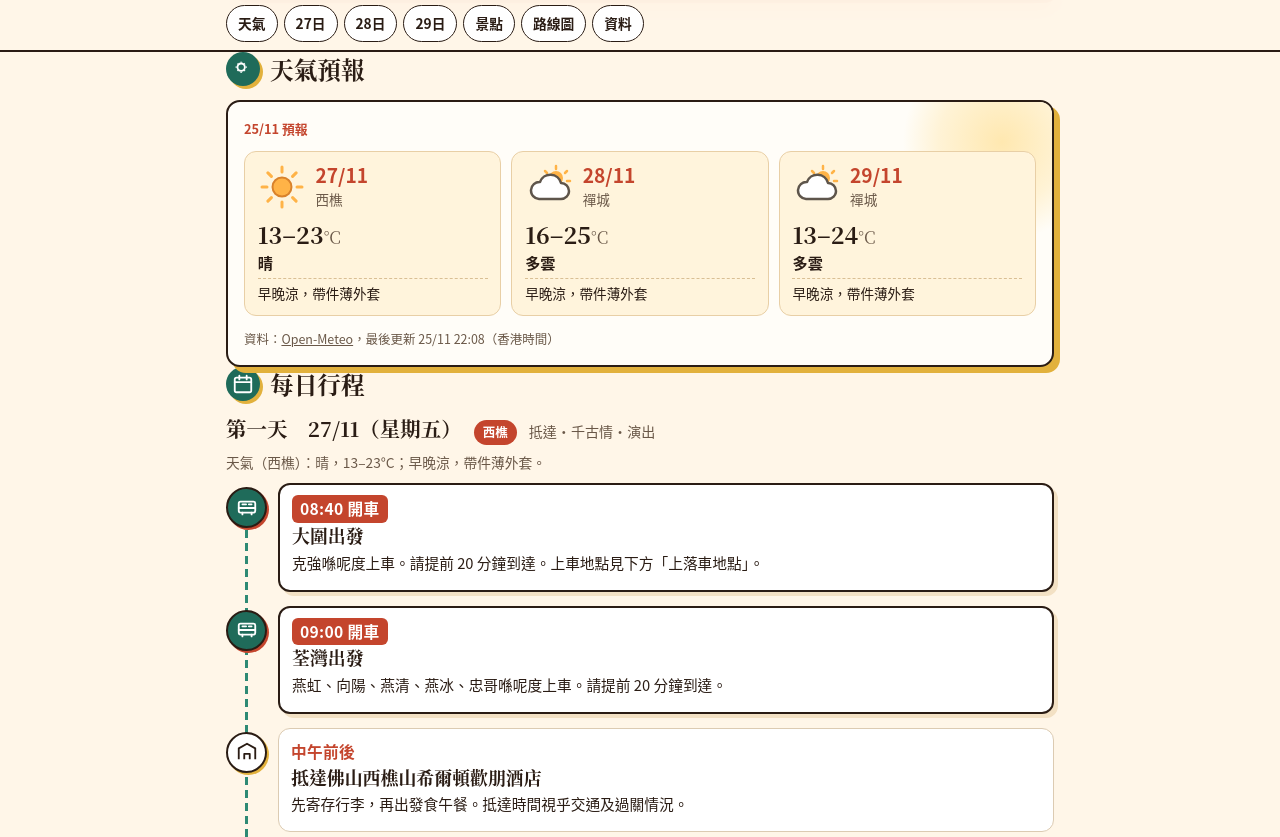
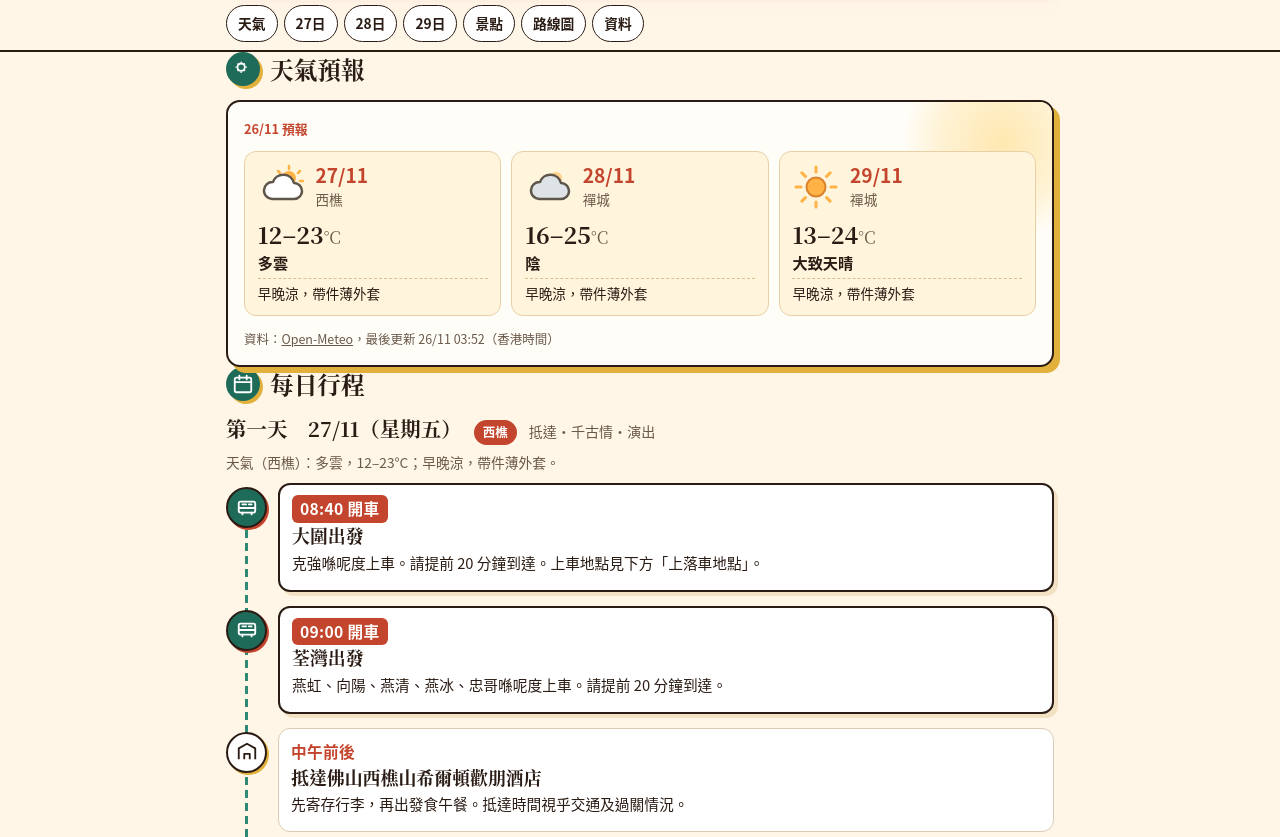
Before and after one commit to wallysamsungtv888-maker/foshan-three-day-trip, a plain HTML site: page index.html in a window 1280 px wide. Shown: the part 823-1660 px from the top of the page. Drawn offline with Linux system fonts and the light colour scheme; no server answers.

Commit message:
Weather auto-refresh 26/11 03:52 HKT

```diff
--- a/index.html
+++ b/index.html
@@ -532,13 +532,13 @@ footer svg{width:200px;height:auto;display:block;margin:0 auto 8px}
   </div>
   <div class="card wx-card">
 <!-- wx:auto:start -->
-    <div class="wx-head"><p class="wx-src"><b>25/11 預報</b></p></div>
+    <div class="wx-head"><p class="wx-src"><b>26/11 預報</b></p></div>
     <ul class="wx-grid">
-      <li class="wx-day" data-wx-date="2026-11-27" data-wx-loc="xiqiao"><svg class="wx-ic" viewBox="0 0 48 48" aria-hidden="true"><use href="#wx-sun"/></svg><span class="wx-d">27/11</span><span class="wx-p">西樵</span><span class="wx-t">13–23<small>°C</small></span><span class="wx-c">晴</span><span class="wx-tip">早晚涼，帶件薄外套</span></li>
-      <li class="wx-day" data-wx-date="2026-11-28" data-wx-loc="chancheng"><svg class="wx-ic" viewBox="0 0 48 48" aria-hidden="true"><use href="#wx-cloudy"/></svg><span class="wx-d">28/11</span><span class="wx-p">禪城</span><span class="wx-t">16–25<small>°C</small></span><span class="wx-c">多雲</span><span class="wx-tip">早晚涼，帶件薄外套</span></li>
-      <li class="wx-day" data-wx-date="2026-11-29" data-wx-loc="chancheng"><svg class="wx-ic" viewBox="0 0 48 48" aria-hidden="true"><use href="#wx-cloudy"/></svg><span class="wx-d">29/11</span><span class="wx-p">禪城</span><span class="wx-t">13–24<small>°C</small></span><span class="wx-c">多雲</span><span class="wx-tip">早晚涼，帶件薄外套</span></li>
+      <li class="wx-day" data-wx-date="2026-11-27" data-wx-loc="xiqiao"><svg class="wx-ic" viewBox="0 0 48 48" aria-hidden="true"><use href="#wx-cloudy"/></svg><span class="wx-d">27/11</span><span class="wx-p">西樵</span><span class="wx-t">12–23<small>°C</small></span><span class="wx-c">多雲</span><span class="wx-tip">早晚涼，帶件薄外套</span></li>
+      <li class="wx-day" data-wx-date="2026-11-28" data-wx-loc="chancheng"><svg class="wx-ic" viewBox="0 0 48 48" aria-hidden="true"><use href="#wx-overcast"/></svg><span class="wx-d">28/11</span><span class="wx-p">禪城</span><span class="wx-t">16–25<small>°C</small></span><span class="wx-c">陰</span><span class="wx-tip">早晚涼，帶件薄外套</span></li>
+      <li class="wx-day" data-wx-date="2026-11-29" data-wx-loc="chancheng"><svg class="wx-ic" viewBox="0 0 48 48" aria-hidden="true"><use href="#wx-sun"/></svg><span class="wx-d">29/11</span><span class="wx-p">禪城</span><span class="wx-t">13–24<small>°C</small></span><span class="wx-c">大致天晴</span><span class="wx-tip">早晚涼，帶件薄外套</span></li>
     </ul>
-    <p class="wx-foot">資料：<a href="https://open-meteo.com/" rel="noopener">Open-Meteo</a>，最後更新 <span class="wx-upd">25/11 22:08</span>（香港時間）</p>
+    <p class="wx-foot">資料：<a href="https://open-meteo.com/" rel="noopener">Open-Meteo</a>，最後更新 <span class="wx-upd">26/11 03:52</span>（香港時間）</p>
 <!-- wx:auto:end -->
   </div>
 </section>
@@ -555,7 +555,7 @@ footer svg{width:200px;height:auto;display:block;margin:0 auto 8px}
       <span class="tag">西樵</span>
       <span class="sub">抵達・千古情・演出</span>
     </div>
-    <span class="wx-note" data-wx-date="2026-11-27" data-wx-loc="xiqiao" data-wx-place="西樵">天氣（西樵）：晴，13–23°C；早晚涼，帶件薄外套。</span>
+    <span class="wx-note" data-wx-date="2026-11-27" data-wx-loc="xiqiao" data-wx-place="西樵">天氣（西樵）：多雲，12–23°C；早晚涼，帶件薄外套。</span>
     <ol class="tl">
       <li class="slot big">
   <span class="ic" aria-hidden="true"><svg viewBox="0 0 24 24"><use href="#i-bus"/></svg></span>
@@ -646,7 +646,7 @@ footer svg{width:200px;height:auto;display:block;margin:0 auto 8px}
       <span class="tag">禪城</span>
       <span class="sub">祖廟・桑拿雞・夜市</span>
     </div>
-    <span class="wx-note" data-wx-date="2026-11-28" data-wx-loc="chancheng" data-wx-place="禪城">天氣（禪城）：多雲，16–25°C；早晚涼，帶件薄外套。</span>
+    <span class="wx-note" data-wx-date="2026-11-28" data-wx-loc="chancheng" data-wx-place="禪城">天氣（禪城）：陰，16–25°C；早晚涼，帶件薄外套。</span>
     <ol class="tl">
       <li class="slot">
   <span class="ic" aria-hidden="true"><svg viewBox="0 0 24 24"><use href="#i-food"/></svg></span>
@@ -745,7 +745,7 @@ footer svg{width:200px;height:auto;display:block;margin:0 auto 8px}
       <span class="tag">回程</span>
       <span class="sub">午餐・萬象天地・返港</span>
     </div>
-    <span class="wx-note" data-wx-date="2026-11-29" data-wx-loc="chancheng" data-wx-place="禪城">天氣（禪城）：多雲，13–24°C；早晚涼，帶件薄外套。</span>
+    <span class="wx-note" data-wx-date="2026-11-29" data-wx-loc="chancheng" data-wx-place="禪城">天氣（禪城）：大致天晴，13–24°C；早晚涼，帶件薄外套。</span>
     <ol class="tl">
       <li class="slot">
   <span class="ic" aria-hidden="true"><svg viewBox="0 0 24 24"><use href="#i-walk"/></svg></span>
```
